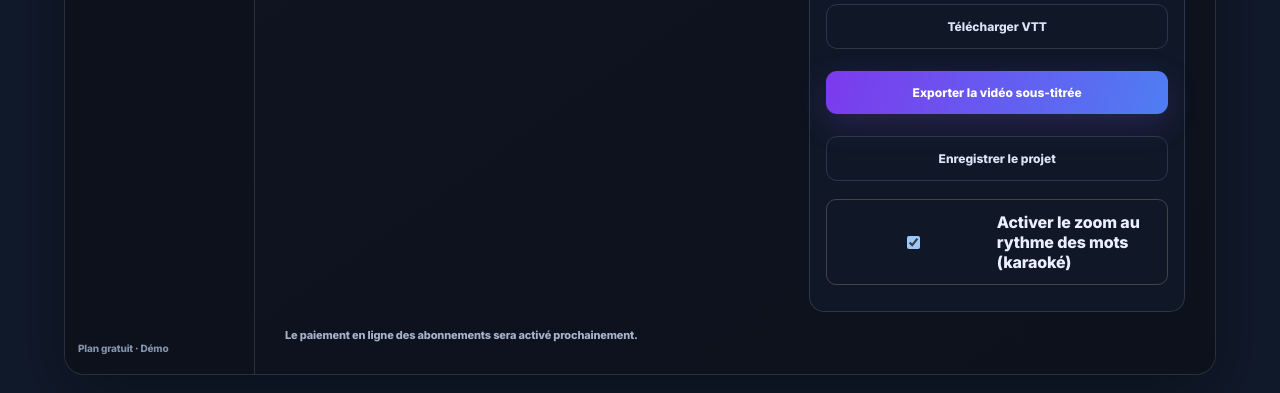
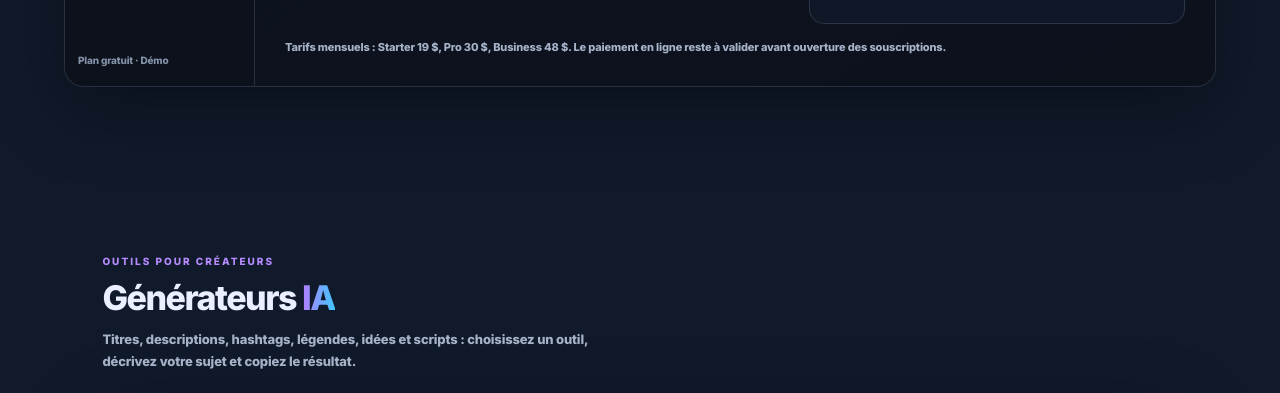
Before and after one commit to lioneldonald2009-ui/Justevivo, a plain HTML site: page index.html in a window 1280 px wide. Shown: the part 3176-3569 px from the top of the page. Drawn offline with Linux system fonts and the light colour scheme; no server answers.

Commit message:
Add files via upload

```diff
--- a/app6.js
+++ b/app6.js
@@ -639,7 +639,7 @@
       if (d && d.payments && note) {
         note.textContent =
           'Paiement sécurisé par FedaPay, en francs CFA, pour 30 jours : ' +
-          'Starter 5 400 F, Pro 12 000 F, Business 22 800 F. ' +
+          'Starter 11 400 F, Pro 18 000 F, Business 28 800 F. ' +
           'Moyens de paiement proposés selon votre pays (Mobile Money, cartes). ' +
           'Pas de renouvellement automatique.';
       }
--- a/index.html
+++ b/index.html
@@ -172,7 +172,7 @@
             </div>
           </div>
 
-          <p class="demo-warning">Le paiement en ligne des abonnements sera activé prochainement.</p>
+          <p class="demo-warning">Tarifs mensuels : Starter 19 $, Pro 30 $, Business 48 $. Le paiement en ligne reste à valider avant ouverture des souscriptions.</p>
         </div>
       </div>
     </section>
@@ -241,7 +241,7 @@
 
       <p class="plans-note">
         Un compte gratuit permet d’essayer le studio (3 vidéos de 1 minute par mois).
-        Le paiement en ligne des abonnements sera activé prochainement.
+        Tarifs mensuels : Starter 19 $, Pro 30 $, Business 48 $. Le paiement en ligne reste à valider avant ouverture des souscriptions.
       </p>
     </section>
   </main>
```
